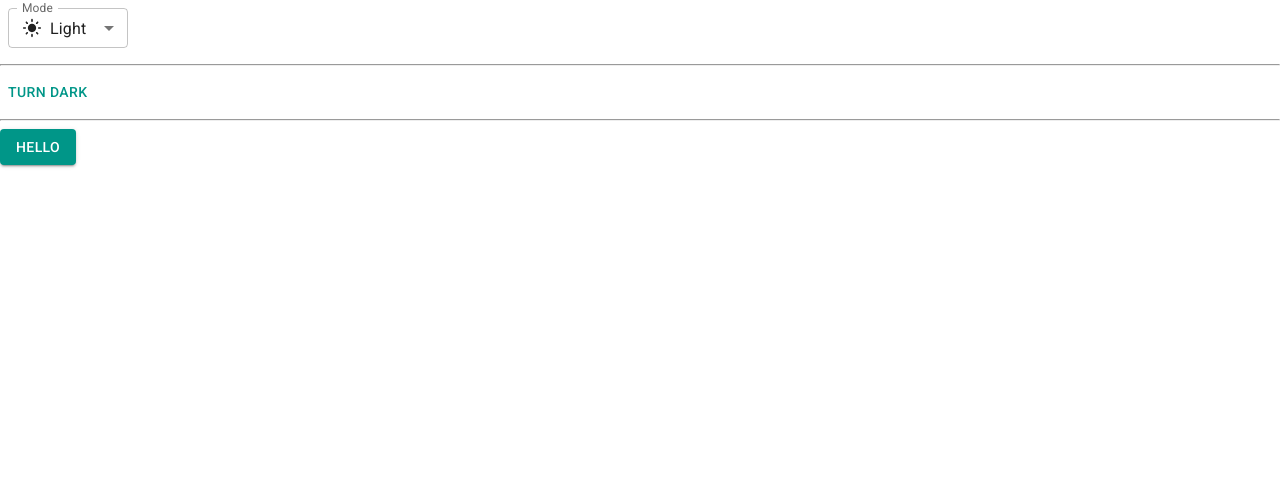
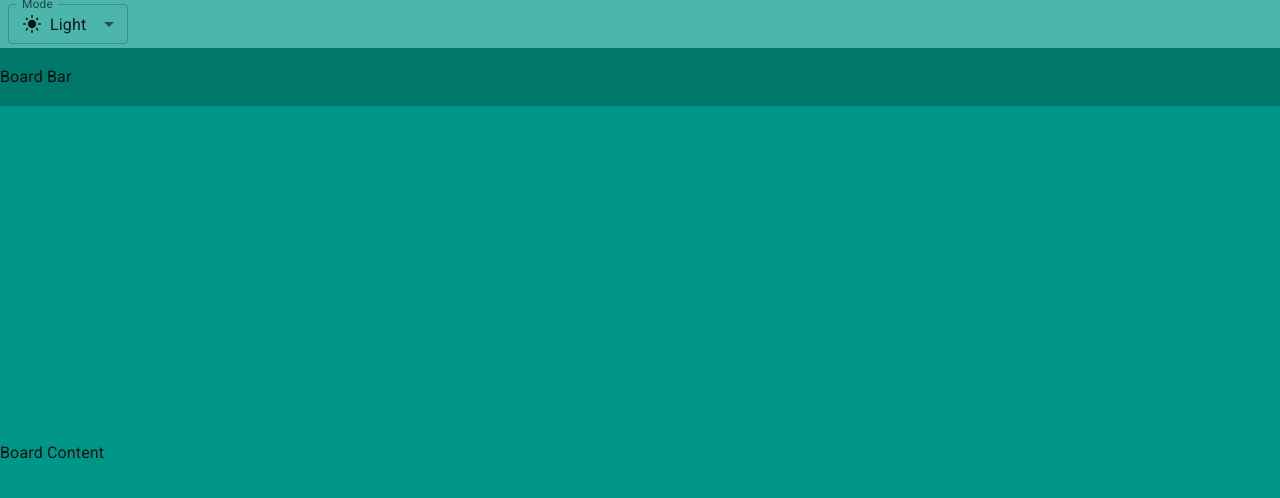
Before and after one commit to lengocson510534/trello-web, a React (Vite) app: page / in a window 1280 px wide. Shown: the top 498 px of the page. Built offline with nearby package versions, Linux system fonts and the light colour scheme.

Commit message:
Refactor Project Structure

```diff
--- a/src/App.jsx
+++ b/src/App.jsx
@@ -1,76 +1,9 @@
-import Button from '@mui/material/Button'
-import { useColorScheme } from '@mui/material/styles'
-
-import InputLabel from '@mui/material/InputLabel'
-import MenuItem from '@mui/material/MenuItem'
-import FormControl from '@mui/material/FormControl'
-import Select from '@mui/material/Select'
-import LightModeIcon from '@mui/icons-material/LightMode'
-import DarkModeOutlinedIcon from '@mui/icons-material/DarkMode'
-import SettingsBrightnessIcon from '@mui/icons-material/SettingsBrightness'
-import Box from '@mui/material/Box'
-
-function ModeSelect() {
-  const { mode, setMode } = useColorScheme()
-  const handleChange = (event) => {
-    const selectMode = event.target.value
-    setMode(selectMode)
-  }
-
-  return (
-    <FormControl sx={{ m: 1, minWidth: 120 }} size="small">
-      <InputLabel id="label-select-light-mode">Mode</InputLabel>
-      <Select
-        labelId="label-select-light-mode"
-        id="select-light-mode"
-        value={mode}
-        label="Mode"
-        onChange={handleChange}
-      >
-        <MenuItem value='light'>
-          <Box sx={{ display: 'flex', alignItems: 'center', gap: 1 }}>
-            <LightModeIcon fontSize='small' />
-            Light
-          </Box>
-        </MenuItem>
-        <MenuItem value='dark'>
-          <Box sx={{ display: 'flex', alignItems: 'center', gap: 1 }}>
-            <DarkModeOutlinedIcon fontSize='small' />
-            Dark
-          </Box>
-        </MenuItem>
-        <MenuItem value='system'>
-          <Box sx={{ display: 'flex', alignItems: 'center', gap: 1 }}>
-            <SettingsBrightnessIcon fontSize='small' />
-            System
-          </Box>
-        </MenuItem>
-      </Select>
-    </FormControl>
-  )
-}
-
-function ModeToggle() {
-  const { mode, setMode } = useColorScheme()
-  return (
-    <Button
-      onClick={() => {
-        setMode(mode === 'light' ? 'dark' : 'light')
-      }}
-    >
-      {mode === 'light' ? 'Turn dark' : 'Turn light'}
-    </Button>
-  )
-}
+import Board from './pages/Boards/_id'
 
 function App() {
   return (
     <>
-      <ModeSelect />
-      <hr />
-      <ModeToggle />
-      <hr />
-      <Button variant='contained'>Hello</Button>
+      <Board />
     </>
   )
 }
--- /dev/null
+++ b/src/components/AppBar/index.jsx
@@ -0,0 +1,18 @@
+import Box from '@mui/material/Box'
+import ModeSelect from '../../components/ModeSelect'
+
+function AppBar() {
+  return (
+    <Box sx={{
+      backgroundColor: 'primary.light',
+      width: '100%',
+      height: (theme) => theme.trello.appBarHeight,
+      display: 'flex',
+      alignItems: 'center'
+    }}>
+      <ModeSelect />
+    </Box>
+  )
+}
+
+export default AppBar
--- /dev/null
+++ b/src/components/ModeSelect/index.jsx
@@ -0,0 +1,52 @@
+import { useColorScheme } from '@mui/material/styles'
+
+import InputLabel from '@mui/material/InputLabel'
+import MenuItem from '@mui/material/MenuItem'
+import FormControl from '@mui/material/FormControl'
+import Select from '@mui/material/Select'
+import LightModeIcon from '@mui/icons-material/LightMode'
+import DarkModeOutlinedIcon from '@mui/icons-material/DarkMode'
+import SettingsBrightnessIcon from '@mui/icons-material/SettingsBrightness'
+import Box from '@mui/material/Box'
+
+function ModeSelect() {
+  const { mode, setMode } = useColorScheme()
+  const handleChange = (event) => {
+    const selectMode = event.target.value
+    setMode(selectMode)
+  }
+
+  return (
+    <FormControl sx={{ m: 1, minWidth: 120 }} size="small">
+      <InputLabel id="label-select-light-mode">Mode</InputLabel>
+      <Select
+        labelId="label-select-light-mode"
+        id="select-light-mode"
+        value={mode}
+        label="Mode"
+        onChange={handleChange}
+      >
+        <MenuItem value='light'>
+          <Box sx={{ display: 'flex', alignItems: 'center', gap: 1 }}>
+            <LightModeIcon fontSize='small' />
+            Light
+          </Box>
+        </MenuItem>
+        <MenuItem value='dark'>
+          <Box sx={{ display: 'flex', alignItems: 'center', gap: 1 }}>
+            <DarkModeOutlinedIcon fontSize='small' />
+            Dark
+          </Box>
+        </MenuItem>
+        <MenuItem value='system'>
+          <Box sx={{ display: 'flex', alignItems: 'center', gap: 1 }}>
+            <SettingsBrightnessIcon fontSize='small' />
+            System
+          </Box>
+        </MenuItem>
+      </Select>
+    </FormControl>
+  )
+}
+
+export default ModeSelect
--- /dev/null
+++ b/src/pages/Auth/index.jsx
@@ -0,0 +1 @@
+// Authentication - SignIn - SignUp
--- /dev/null
+++ b/src/pages/Boards/BoardBar/index.jsx
@@ -0,0 +1,17 @@
+import Box from '@mui/material/Box'
+
+function BoardBar() {
+  return (
+    <Box sx={{
+      backgroundColor: 'primary.dark',
+      width: '100%',
+      height: (theme) => theme.trello.boardBarHeight,
+      display: 'flex',
+      alignItems: 'center'
+    }}>
+      Board Bar
+    </Box>
+  )
+}
+
+export default BoardBar
--- /dev/null
+++ b/src/pages/Boards/BoardContent/index.jsx
@@ -0,0 +1,17 @@
+import Box from '@mui/material/Box'
+
+function BoardContent() {
+  return (
+    <Box sx={{
+      backgroundColor: 'primary.main',
+      width: '100%',
+      height: (theme) => `calc(100vh - ${theme.trello.appBarHeight} - ${theme.trello.boardBarHeight})`,
+      display: 'flex',
+      alignItems: 'center'
+    }}>
+      Board Content
+    </Box>
+  )
+}
+
+export default BoardContent
--- /dev/null
+++ b/src/pages/Boards/_id.jsx
@@ -0,0 +1,16 @@
+import Container from '@mui/material/Container'
+import AppBar from '../../components/AppBar'
+import BoardBar from './BoardBar'
+import BoardContent from './BoardContent'
+
+function Board() {
+  return (
+    <Container disableGutters maxWidth={false} sx={{ height: '100vh' }}>
+      <AppBar />
+      <BoardBar />
+      <BoardContent />
+    </Container >
+  )
+}
+
+export default Board
--- /dev/null
+++ b/src/pages/Boards/index.jsx
@@ -0,0 +1 @@
+// Index page
--- /dev/null
+++ b/src/redux/store.js
@@ -0,0 +1 @@
+// Redux: State management tool
--- a/src/theme.js
+++ b/src/theme.js
@@ -3,6 +3,10 @@ import { cyan, deepOrange, orange, teal } from '@mui/material/colors'
 
 // Create a theme instance.
 const theme = extendTheme({
+  trello: {
+    appBarHeight: '48px',
+    boardBarHeight: '58px'
+  },
   colorSchemes: {
     light: {
       palette: {
--- /dev/null
+++ b/src/utils/constances.js
@@ -0,0 +1 @@
+export const API_ROOT = 'http://localhost:8017'
--- /dev/null
+++ b/src/utils/sorts.js
@@ -0,0 +1 @@
+// Sort column
```
